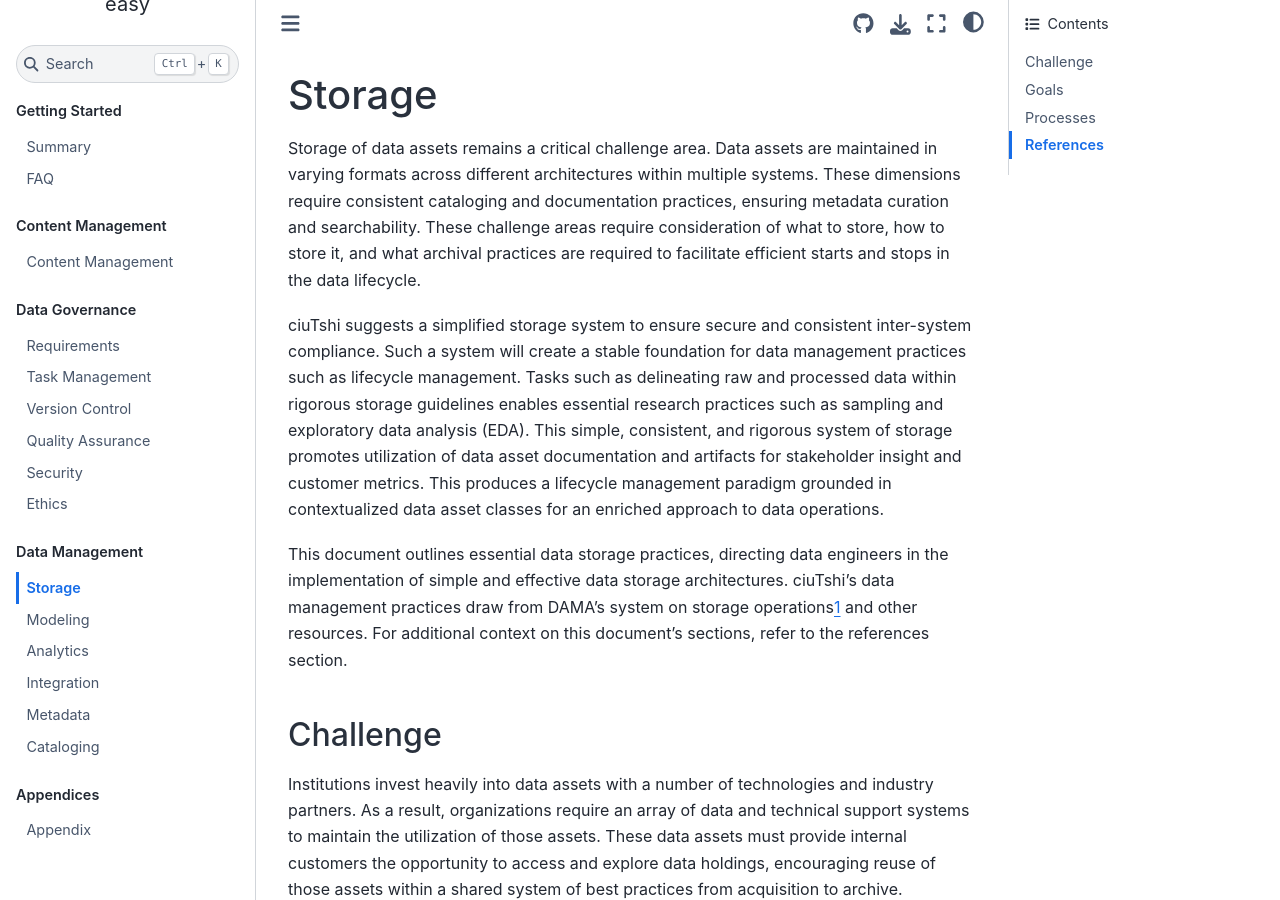
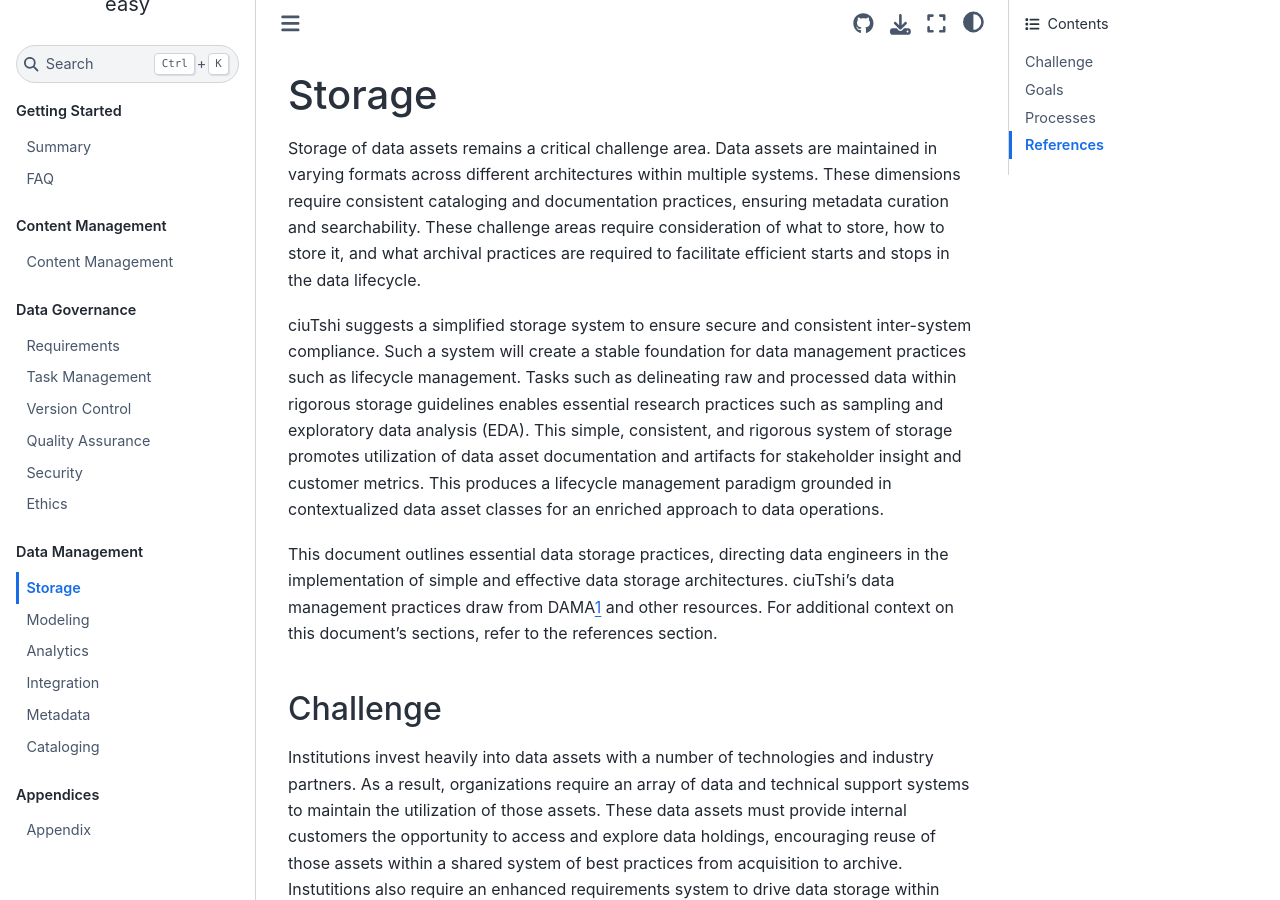
Before and after one commit to CertusGroup/ciutshi, a Sphinx documentation site: the page built from docs/source/storage.md, in a window 1280 px wide and 900 px high. Built offline with Sphinx 7.4.7 and the Sphinx Book theme 1.1.4, drawn with Linux system fonts in a browser that asks for light colours; some of the changed text lies outside the part shown.

Commit message:
sto mod ana - minor edit

```diff
--- a/docs/source/storage.md
+++ b/docs/source/storage.md
@@ -4,7 +4,7 @@ Storage of data assets remains a critical challenge area. Data assets are mainta
 
 ciuTshi suggests a simplified storage system to ensure secure and consistent inter-system compliance. Such a system will create a stable foundation for data management practices such as lifecycle management. Tasks such as delineating raw and processed data within rigorous storage guidelines enables essential research practices such as sampling and exploratory data analysis (EDA). This simple, consistent, and rigorous system of storage promotes utilization of data asset documentation and artifacts for stakeholder insight and customer metrics. This produces a lifecycle management paradigm grounded in contextualized data asset classes for an enriched approach to data operations.
 
-This document outlines essential data storage practices, directing data engineers in the implementation of simple and effective data storage architectures. ciuTshi's data management practices draw from DAMA's system on storage operations[1](storage/references) and other resources. For additional context on this document's sections, refer to the references section.
+This document outlines essential data storage practices, directing data engineers in the implementation of simple and effective data storage architectures. ciuTshi's data management practices draw from DAMA[1](storage/references) and other resources. For additional context on this document's sections, refer to the references section.
 
 ## Challenge
 
```
Also changed, not shown: other parts of docs/source/storage.md (+1 -0 lines), docs/source/analytics.md (+1 -1 lines), docs/source/modeling.md (+1 -1 lines).
